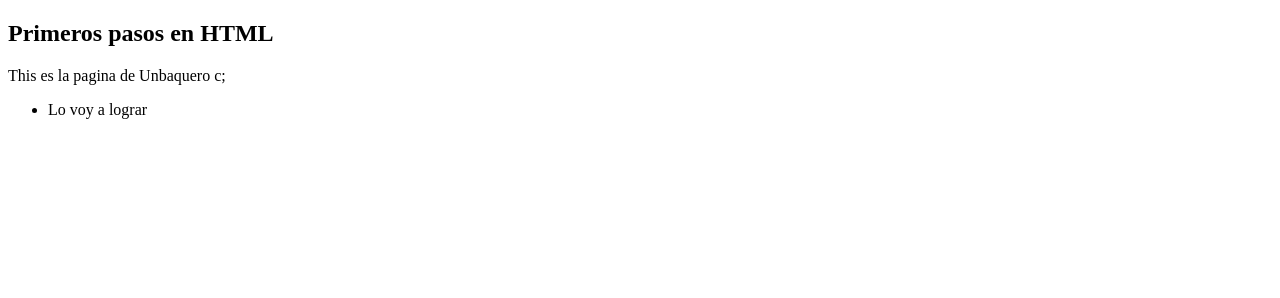
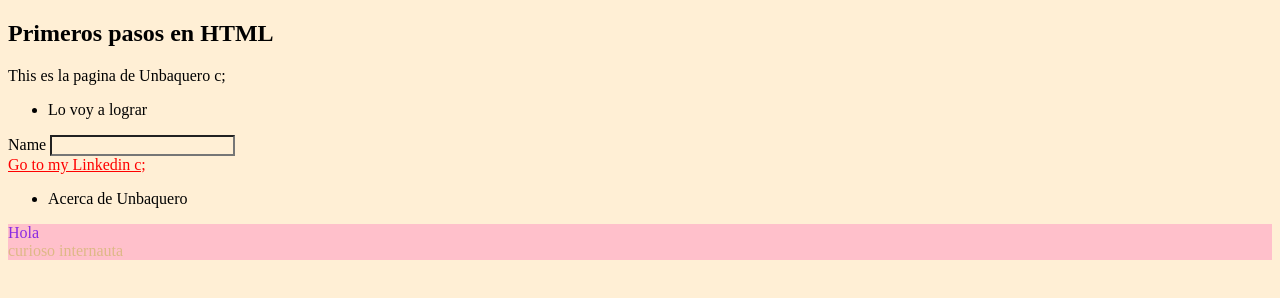
Before and after one commit to JuanBaquero99/Proyecto-Front-End, a plain HTML site: page index.html in a window 1280 px wide. Drawn offline with Linux system fonts and the light colour scheme.

Commit message:
Se agrega colores a los titulos

```diff
--- a/index.html
+++ b/index.html
@@ -4,8 +4,27 @@
     <meta charset="UTF-8">
     <meta name="viewport" content="width=device-width, initial-scale=1.0">
     <title>Document</title>
+    <style>
+        * {
+            background: papayawhip;
+        }
+        div {
+            background: pink;
+        }
+        .tittle {
+            color: blueviolet;
+        }
+        #tittle2 {
+            color: burlywood;
+        }
+        a[href="https://www.linkedin.com/in/juan-pablo-baquero-davila-33aa74208"] {
+            color: red;
+        }
+    </style>
 </head>
 <body>
+    <header>
+    </header>
     <section>
         <h1>Primeros pasos en HTML</h1>
         <p>This es la pagina de Unbaquero c;</p>
@@ -13,5 +32,17 @@
             <li>Lo voy a lograr</li>
         </ul>
     </section>
+    <form actions="">
+        <label for="name">Name</label>
+        <input type="text" id="name">
+    </form>
+    <a href="https://www.linkedin.com/in/juan-pablo-baquero-davila-33aa74208">Go to my Linkedin c;</a>
+    <nav>
+        <ul>
+            <li>Acerca de Unbaquero</li>
+        </ul>
+    </nav>
+    <div class="tittle">Hola</div>
+    <div id="tittle2">curioso internauta</div>
 </body>
 </html>
```
